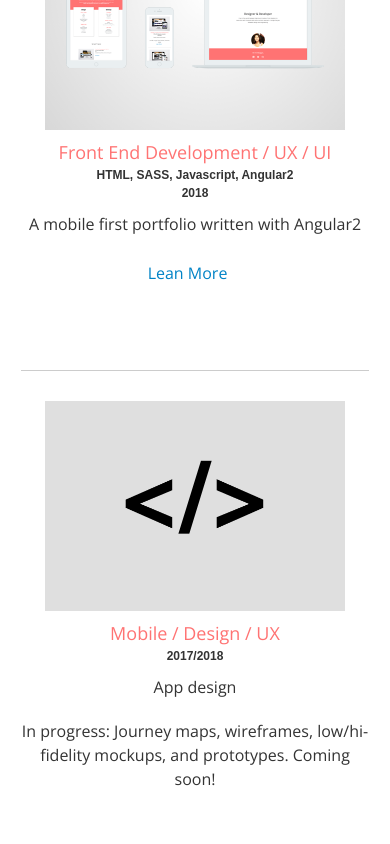
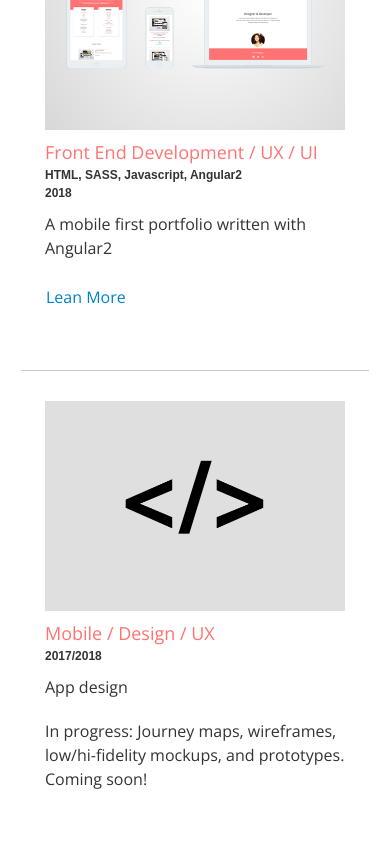
Before and after one commit to morgantaylor/Angular2-Portfolio-Project, an Angular app: page /home in a window 390 px wide. Shown: the part 2660-3504 px from the top of the page. Built offline with nearby package versions, Linux system fonts and the light colour scheme; some icons are missing.

Commit message:
feed styles for mobile

```diff
--- a/src/app/projects/projects.component.scss
+++ b/src/app/projects/projects.component.scss
@@ -44,20 +44,20 @@
   }
 
   &__inner {
-    max-width: 375px;
+    max-width: 300px;
     margin: 0 auto;
     padding: 15px 0;
     display: flex;
     flex-direction: column;
     justify-content: flex-start;
-    align-items: center;
     width: 100%;
     height: 210px;
+    text-align: left;
+    align-items: flex-start;
 
     @include for-size(tablet-portrait-up) {
       padding: 0;
-      text-align: left;
-      align-items: flex-start;
+      max-width: 375px;
     }
   }
 
```
